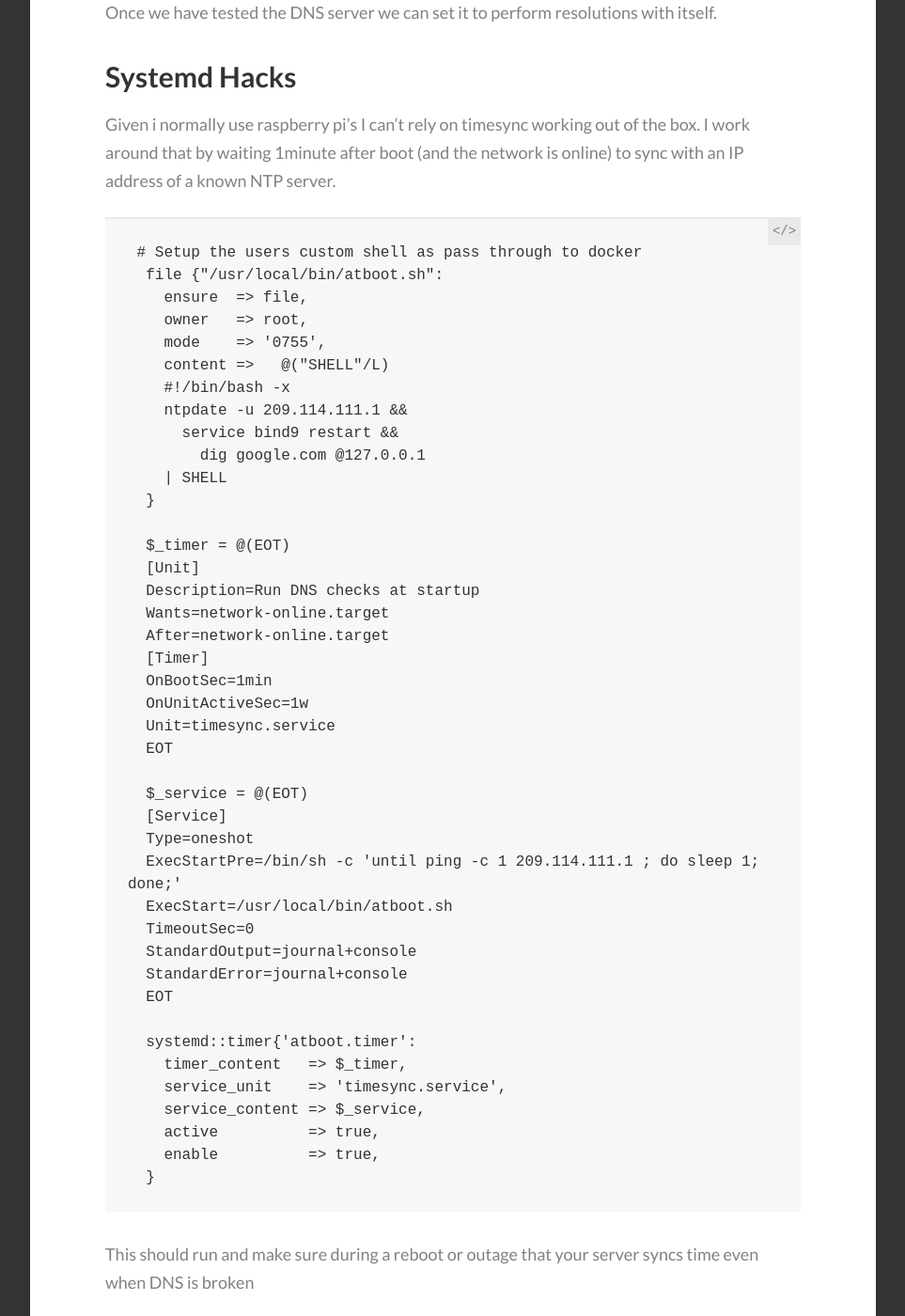
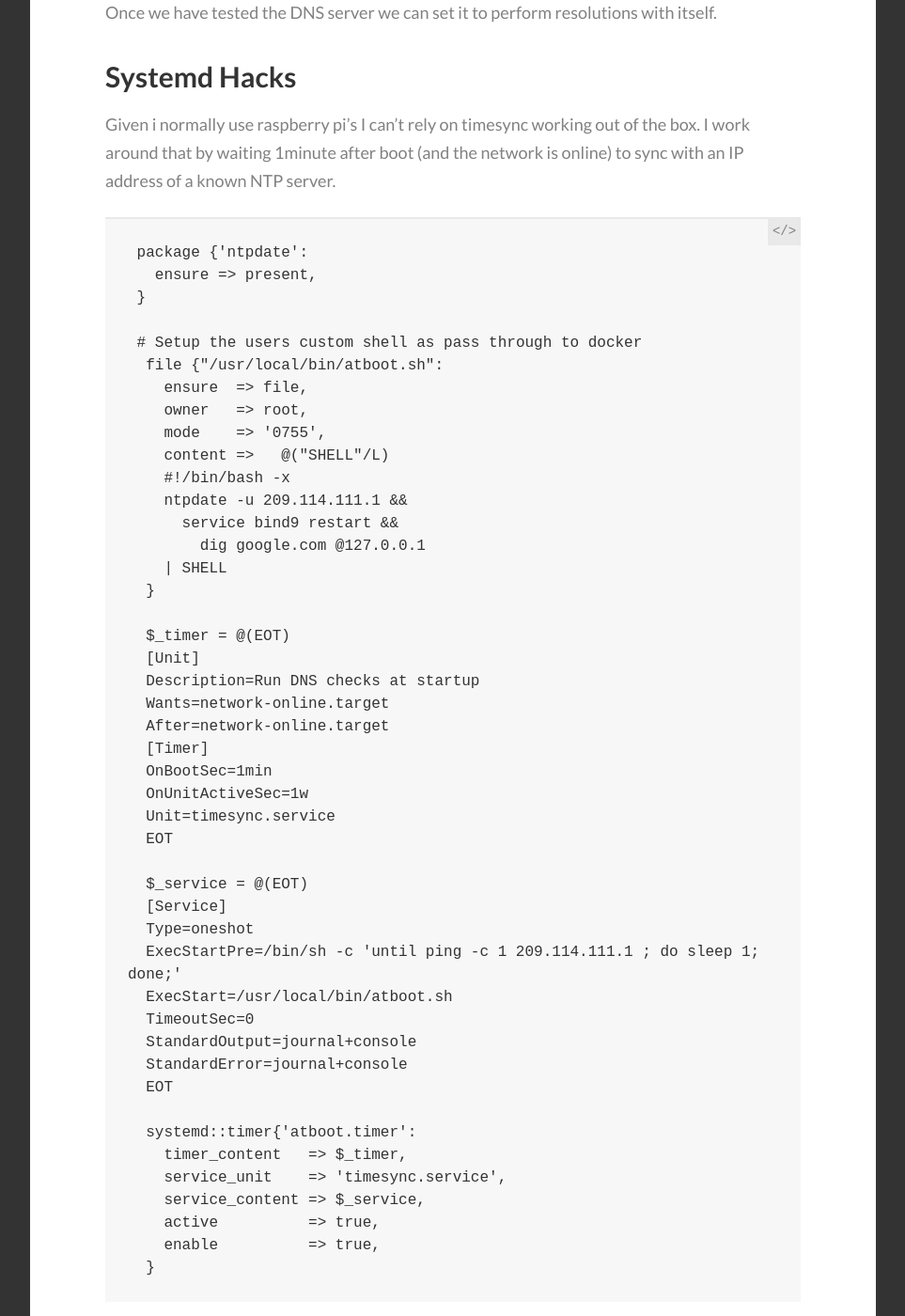
Before and after one commit to homeops-tech/homeops-tech.github.io, a Jekyll site: the page built from _posts/2020-06-06-DNS-With-Puppet.md, in a window 1280 px wide and 1400 px high, scrolled down 8276 px. Shown: the whole window at 94% size, without its empty margins (8-971 px from the left). Built offline with Jekyll 4.4.1, drawn with Linux system fonts in a browser that asks for light colours; comment, search, counter and statistics services are not loaded; some of the changed text lies outside the part shown.

Commit message:
Add package

````diff
--- a/_posts/2020-06-06-DNS-With-Puppet.md
+++ b/_posts/2020-06-06-DNS-With-Puppet.md
@@ -310,6 +310,10 @@ Once we have tested the DNS server we can set it to perform resolutions with its
 Given i normally use raspberry pi's I can't rely on timesync working out of the box. I work around that by waiting 1minute after boot (and the network is online) to sync with an IP address of a known NTP server.
 
 ```
+ package {'ntpdate':
+   ensure => present,
+ }
+
  # Setup the users custom shell as pass through to docker
   file {"/usr/local/bin/atboot.sh":
     ensure  => file,
````
Also changed, not shown: other parts of _posts/2020-06-06-DNS-With-Puppet.md (+1 -1 lines).
